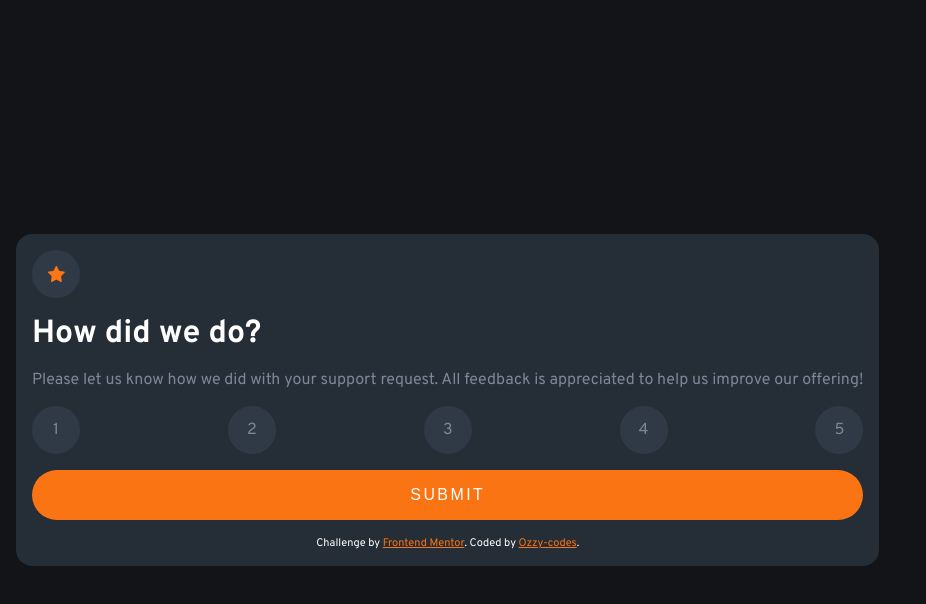
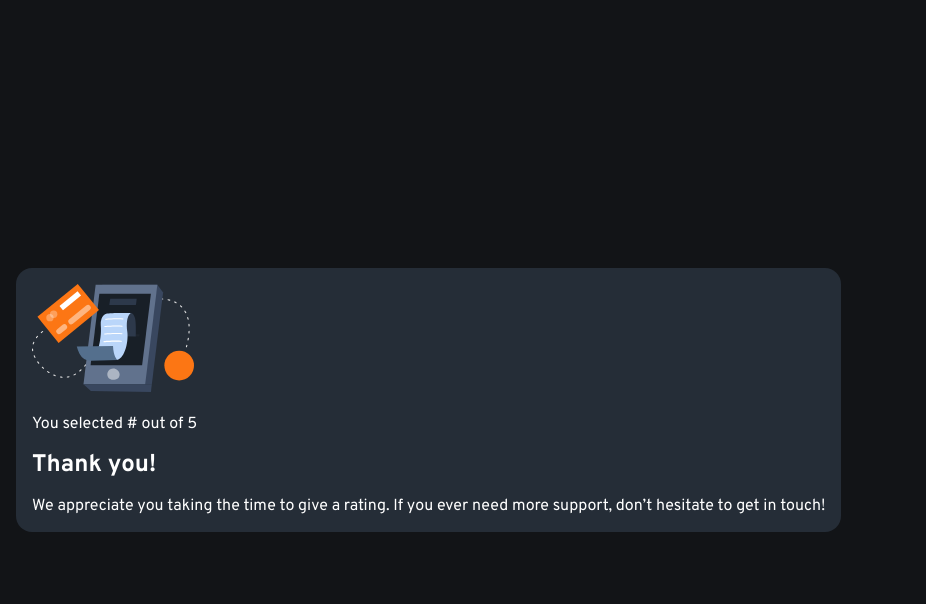
Before and after one commit to Ozzy-codes/interactive-rating-component-frontEndMentor, a plain HTML site: page index.html in a window 1280 px wide. Both pictures are taken after a click on the button "SUBMIT". Shown: the whole page, without its empty margins (0-926 px from the left). Drawn offline with Linux system fonts and the light colour scheme.

Commit message:
add JS selectors and toggle hide_display class

```diff
--- a/app.js
+++ b/app.js
@@ -0,0 +1,8 @@
+const myButton = document.querySelector("#myButton")
+const ratingCard = document.querySelector("#ratingCard")
+const submissionCard = document.querySelector("#submissionCard")
+
+myButton.addEventListener("click", () => {
+  ratingCard.classList.toggle("hide_display")
+  submissionCard.classList.toggle("hide_display")
+})
--- a/index.html
+++ b/index.html
@@ -20,7 +20,7 @@
 <body>
 
   <!-- Rating state start -->
-  <main>
+  <main id="ratingCard">
     <div class="circle flex flex_center">
       <img src="./images/icon-star.svg"
         alt="Star Icon">
@@ -48,7 +48,7 @@
         <div>5</div>
       </div>
     </div>
-    <button>SUBMIT</button>
+    <button id="myButton">SUBMIT</button>
     <div class="attribution">
       Challenge by <a href="https://www.frontendmentor.io?ref=challenge"
         target="_blank">Frontend Mentor</a>.
@@ -68,4 +68,6 @@
 
 </body>
 
+<script src="./app.js"></script>
+
 </html>
```
